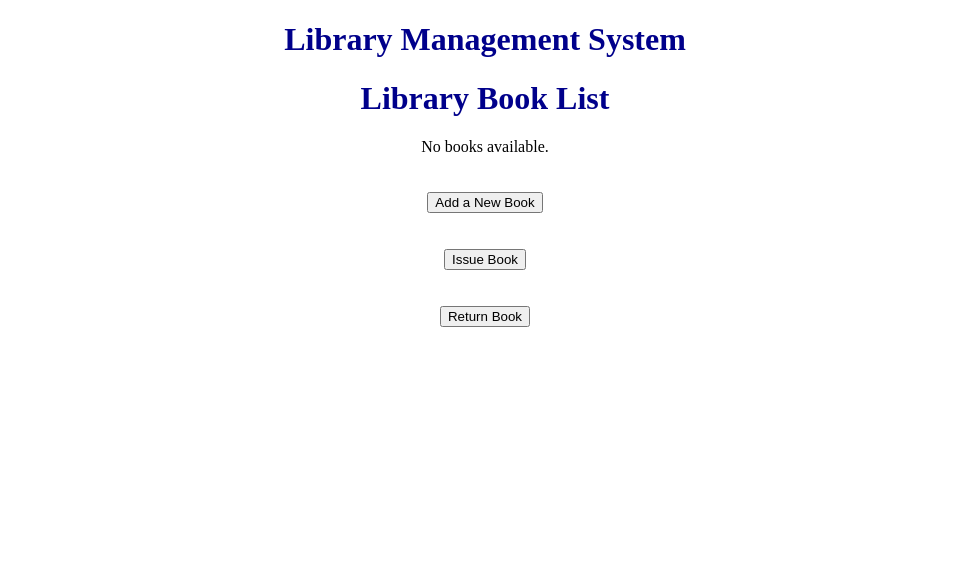
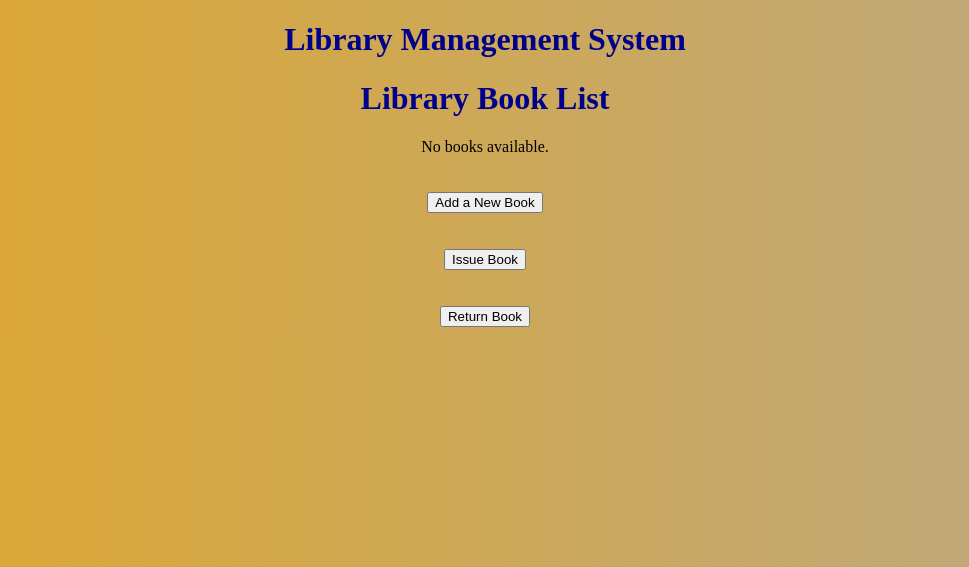
Before and after one commit to Deepesh1502/Library-Management, a Django app: page / in a window 1280 px wide. Shown: the top 567 px of the page, without its empty margins (155-1124 px from the left). Run offline with Django 5.2, Linux system fonts and the light colour scheme; data that the repository does not hold is empty.

Commit message:
Update list_books.html

```diff
--- a/library_mgmt/library_app/templates/list_books.html
+++ b/library_mgmt/library_app/templates/list_books.html
@@ -4,24 +4,31 @@
     <meta charset="UTF-8" />
     <meta name="viewport" content="width=device-width, initial-scale=1.0"/>
     <title>Library Books</title>
+
+    <!--CSS StyleSheet -->
     <style>
         h1 {
             text-align: center;
             color: darkblue;
             font-family: 'Times New Roman';
-        }
-        ul {
+        } ul {
             list-style: none;
             padding: 0;
             width: fit-content;
             margin: 0 auto;
             text-align: left;
         }
+        body {
+            background: linear-gradient(to right, #dfa72e, #bba981);
+        }
     </style>
+
 </head>
 <body>
     <h1>Library Management System</h1>
     <h1>Library Book List</h1>
+
+    <!--List of all the books added in library-->
     <ul>
         {% for book in books %}
             <li>{{ book.title }} by {{ book.author }}</li>
@@ -30,14 +37,20 @@
         {% endfor %}
     </ul>
     <br><br>
+
+    <!--Go to Add book page-->
     <form action="/add/" style="text-align: center;">
         <button type="submit">Add a New Book</button>
     </form>
     <br><br>
+
+    <!--Go to Issue book page-->
     <form action="/issue/" style="text-align: center;">
         <button type="submit">Issue Book</button>
     </form>
     <br><br>
+
+    <!--Go to Return book page-->
     <form action="/return/" style="text-align: center;">
         <button type="submit">Return Book</button>
     </form>
```
